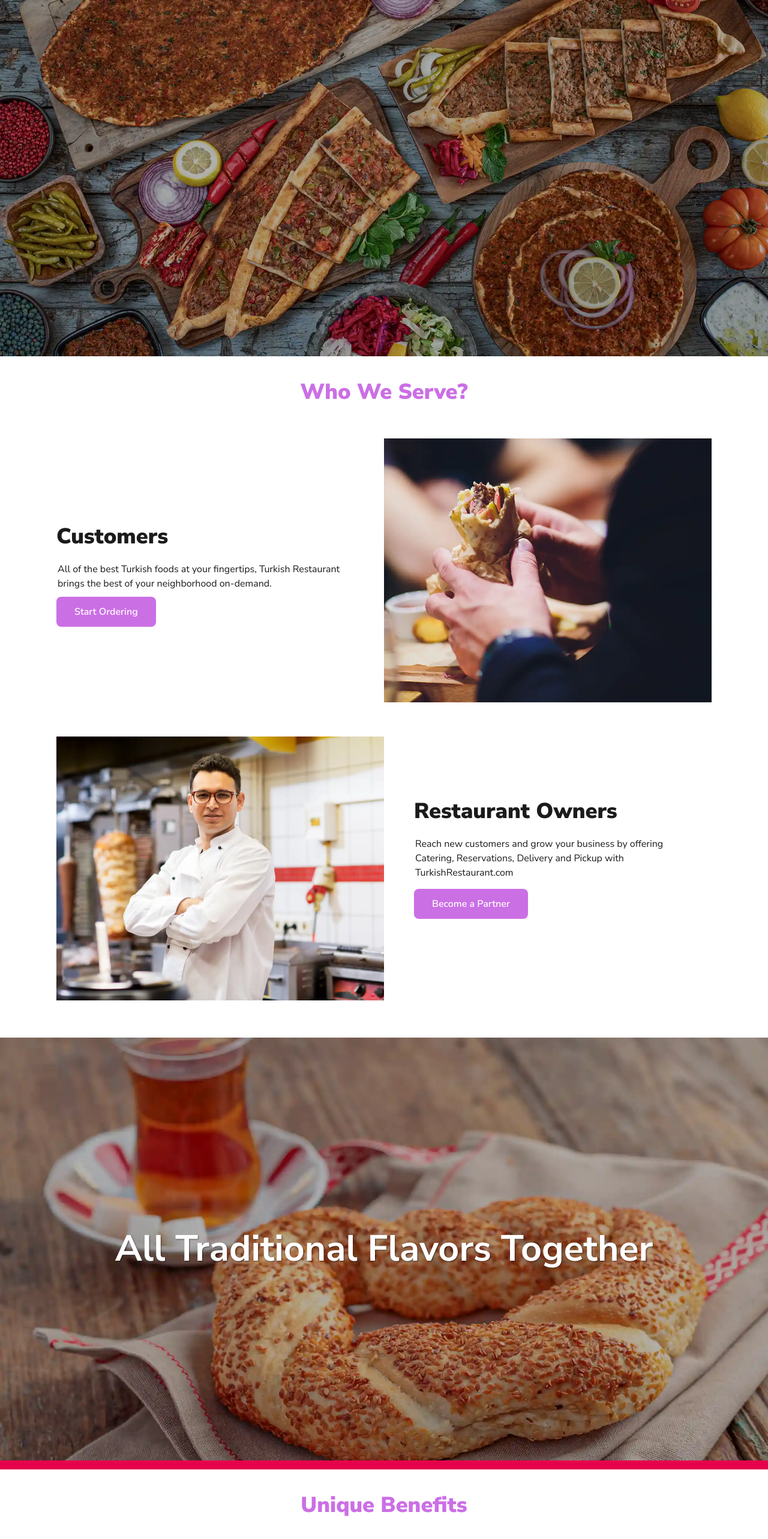
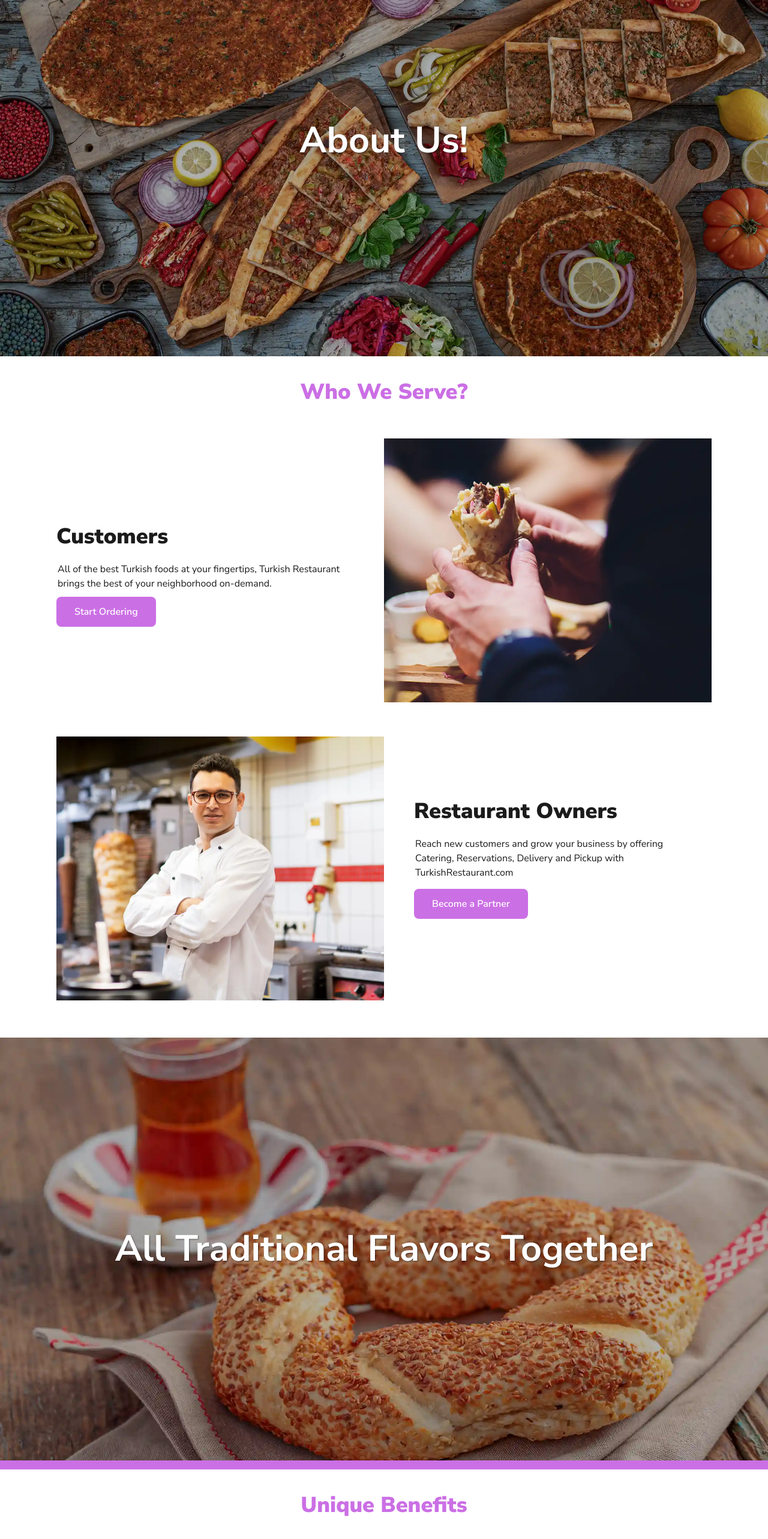
Before and after one commit to Hamzakhan2317/qr-menu-maker, a Next.js app: page /en/about-us in a window 1280 px wide. Shown: the part 220-2786 px from the top of the page at 60% size. Built offline with nearby package versions, Linux system fonts and the light colour scheme.

Commit message:
change another theme styling

```diff
--- a/app/[locale]/about-us/page.jsx
+++ b/app/[locale]/about-us/page.jsx
@@ -44,7 +44,7 @@ const AboutUs = () => {
             height: { xs: "45vh", sm: "55vh", md: "90vh" },
           }}
         >
-          {/* <Box
+          <Box
             display="flex"
             flexDirection="column"
             alignItems="center"
@@ -57,7 +57,7 @@ const AboutUs = () => {
             <Typography variant="h1" sx={mainHeadingStyle}>
               {t("Mainbanner.Heading")}
             </Typography>
-            <Box
+            {/* <Box
               display="flex"
               justifyContent="center"
               sx={{ marginTop: { xs: "1.5rem", md: "2.5rem" } }}
@@ -67,8 +67,8 @@ const AboutUs = () => {
                 onClick={() => router.push("/register")}
                 text={t("Mainbanner.SignupButton")}
               />
-            </Box>
-          </Box> */}
+            </Box> */}
+          </Box>
         </Box>
 
         {/* <Box sx={middleTextStyle}>
@@ -178,7 +178,7 @@ const AboutUs = () => {
             backgroundImage: `url(${TraditionalBackground.src})`,
             backgroundSize: "cover",
             backgroundPosition: "center",
-            borderBottom: "15px solid #e6034b",
+            borderBottom: "15px solid #cb6fe5",
           }}
         >
           <Box
--- a/messages/en.json
+++ b/messages/en.json
@@ -116,7 +116,7 @@
   },
   "About": {
     "Mainbanner": {
-      "Heading": "The World's Most Delicious Cuisine At Your Fingertips!",
+      "Heading": "About Us!",
       "SignupButton": "Sign Up"
     },
     "BottomHeader": {
--- a/messages/tr.json
+++ b/messages/tr.json
@@ -116,7 +116,7 @@
   },
   "About": {
     "Mainbanner": {
-      "Heading": "Dünyanın En Lezzetli Mutfağı Parmaklarınızın Ucunda!",
+      "Heading": "Hakkımızda",
       "SignupButton": "Kaydol"
     },
     "BottomHeader": {
--- a/styles/QrSectionStyles/QrSectionStyles.jsx
+++ b/styles/QrSectionStyles/QrSectionStyles.jsx
@@ -56,7 +56,7 @@ export const QrSectionWrapper = {
     display: "flex",
     justifyContent: "center",
     alignItems: "center",
-    backgroundImage: "linear-gradient(to left, rgba(255, 255, 255, 0.7), rgba(200, 170, 230, 0.5), rgba(220, 190, 240, 0.9), rgba(255, 255, 255, 0))",
+    backgroundImage: "linear-gradient(to top, rgba(255, 255, 255, 0.7), rgba(200, 170, 230, 0.5), rgba(220, 190, 240, 0.9), rgba(255, 255, 255, 0))",
 };
 
 export const mainSectionTextStyle = {
```
